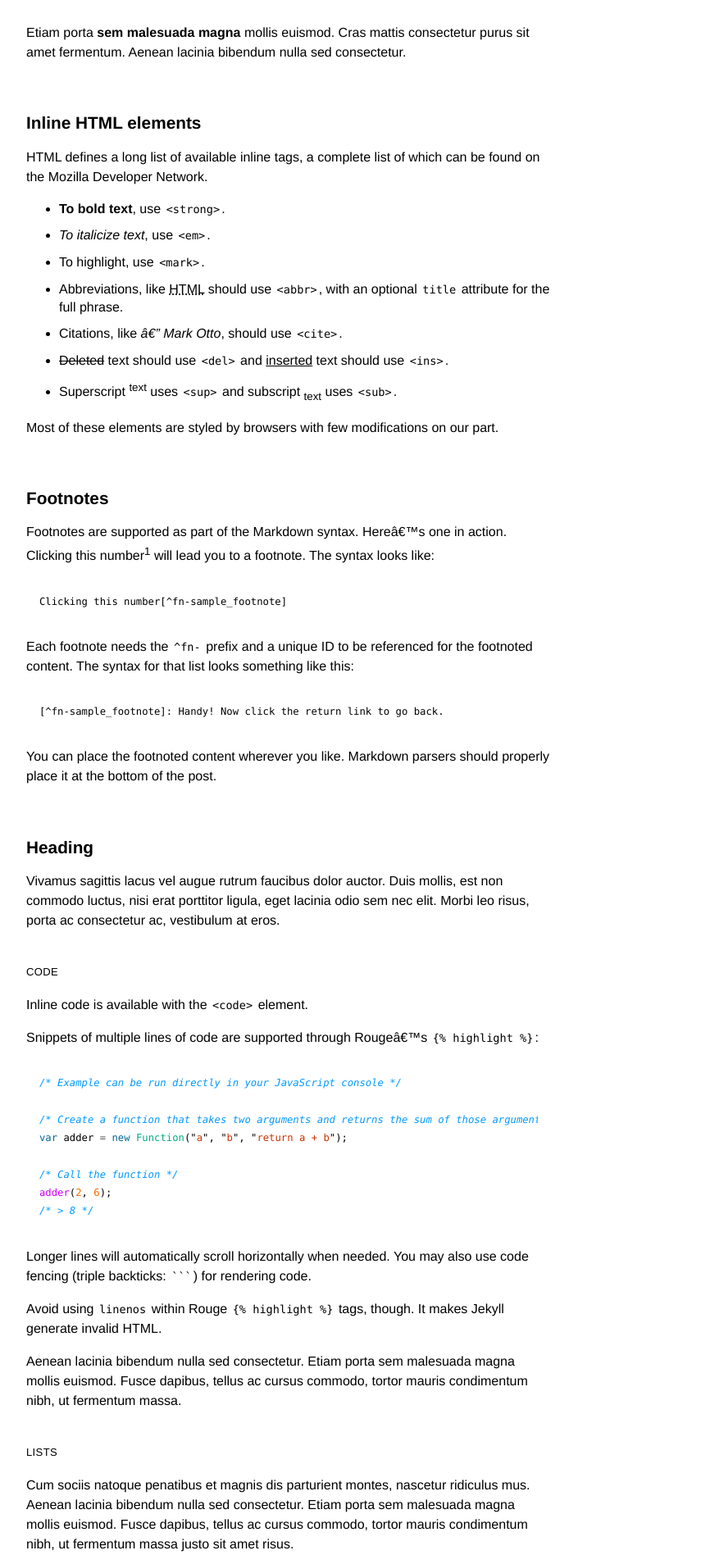
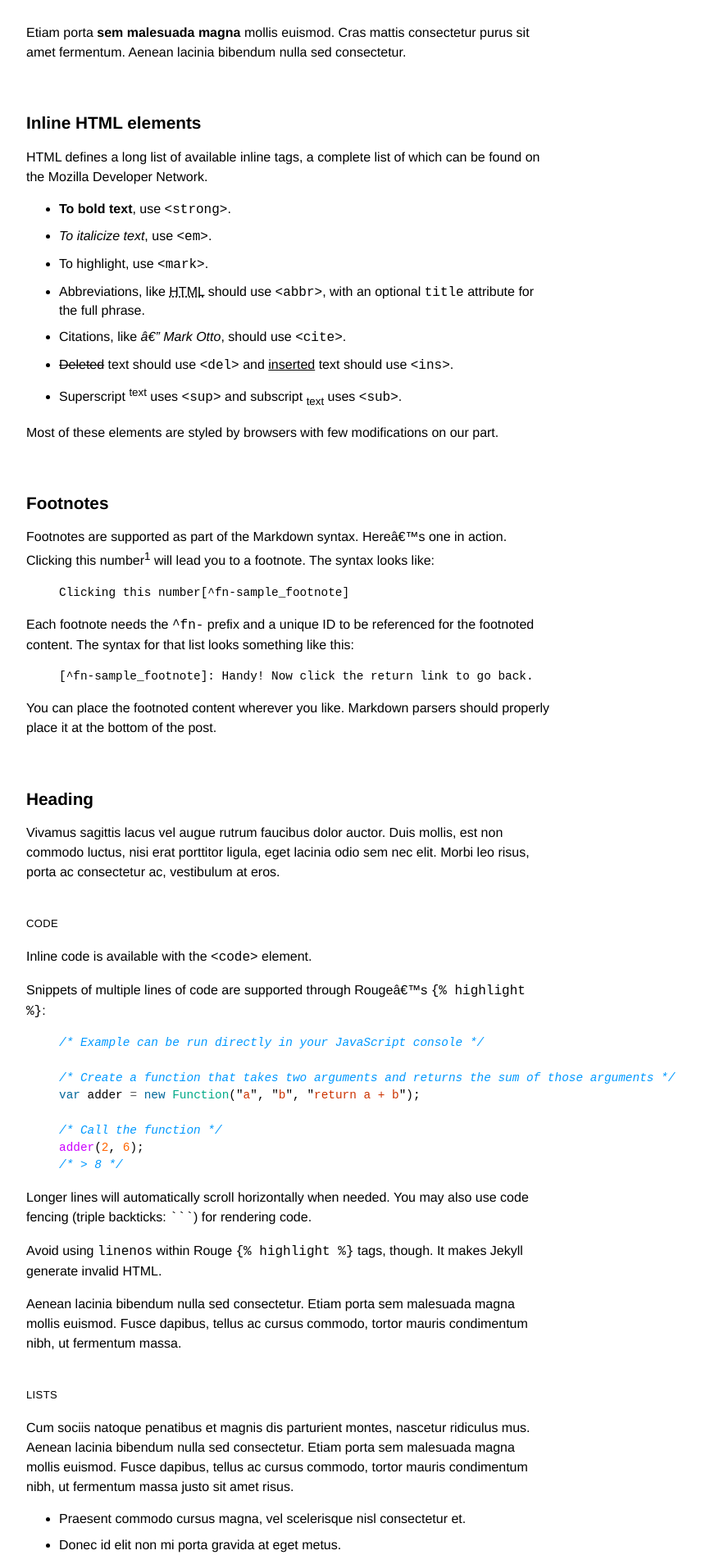
Before and after one commit to lucasrla/papicu, a Jekyll site: the page built from _posts/2021-01-02-another-example.md, in a window 1280 px wide. Shown: the part 363-2271 px from the top of the page at 82% size, without its empty margins (288-1143 px from the left). Built offline with Jekyll 4.4.1, drawn with Linux system fonts in a browser that asks for light colours.

Commit message:
Update CSS of code tags and rouge highlighter

```diff
--- a/_sass/_code.scss
+++ b/_sass/_code.scss
@@ -1,15 +1,17 @@
-/* Copied from Poole, I have made just a few minor tweaks */
-/* https://github.com/poole/poole/blob/master/_sass/_code.scss */
+/* Heavily inspired by: */
+/* - https://github.com/poole/poole/blob/master/_sass/_code.scss */
 
 code,
 pre {
-  font-family: SFMono-Regular, Menlo, Monaco, Consolas, "Liberation Mono", "Courier New", monospace;
+  /* https://qwtel.com/posts/software/the-monospaced-system-ui-css-font-stack */
+  font-family: ui-monospace, Menlo, Monaco, "Cascadia Mono", "Segoe UI Mono", "Roboto Mono", "Oxygen Mono", "Ubuntu Monospace", "Source Code Pro", "Fira Mono", "Droid Sans Mono", "Courier New", monospace;
 }
 
 code {
-  font-size: 85%;
+  font-size: 0.9em;
 }
 
+// TODO: where does this usually appear?
 pre {
   display: block;
   margin-top: 0;
@@ -21,13 +23,12 @@ pre {
 article {
   code:not(pre.highlight code):not(figure.highlight pre code) {
     background-color: var(--bg-inline-code);
-    padding: 0.15em;
+    padding: 0.1em 0.2em;
   }
 }
 
 .highlight {
-  padding: 1rem;
-  margin: 0 0 1rem 0;
+  padding: 0.5em;
   background-color: var(--bg-code-block);
 
   pre {
@@ -40,9 +41,18 @@ article {
   }
 }
 
+.highlighter-rouge {
+  margin-top: 1em;
+  margin-bottom: 2em;
+}
+
+.highlighter-rouge + .highlighter-rouge {
+  margin-top: -1em;
+}
+
 .rouge-table {
   margin-bottom: 0;
-  font-size: 100%;
+  font-size: 1em;
 
   &,
   td,
--- a/_sass/_highlight.scss
+++ b/_sass/pygments-css-themes/_poole.scss
@@ -17,7 +17,7 @@
 .highlight .gi { background-color: #cfc; border: 1px solid #0c0 } /* Generic.Inserted */
 .highlight .go { color: #aaa } /* Generic.Output */
 .highlight .gp { color: #009; } /* Generic.Prompt */
-// .highlight .gs { font-weight: bold } /* Generic.Strong */
+.highlight .gs { font-weight: bold } /* Generic.Strong */
 .highlight .gu { color: #030; } /* Generic.Subheading */
 .highlight .gt { color: #9c6 } /* Generic.Traceback */
 .highlight .kc { color: #069; } /* Keyword.Constant */
--- a/assets/rouge.scss
+++ b/assets/rouge.scss
@@ -1,10 +1,9 @@
 ---
-# Use a comment to ensure Jekyll reads the file to be transformed into CSS later
-# only main files contain this front matter, not partials.
 ---
 
-/* Copied from Poole, I have made just a few minor tweaks */
-/* https://github.com/poole/poole/blob/master/styles.scss */
+// TODO: switch between these two according to the overall color scheme
+// @import "pygments-css-themes/base16-tomorrow-light";
+// @import "pygments-css-themes/base16-tomorrow-dark";
 
-@import "code";
-@import "highlight";
+@import "pygments-css-themes/poole";
+// @import "pygments-css-themes/native";
```
